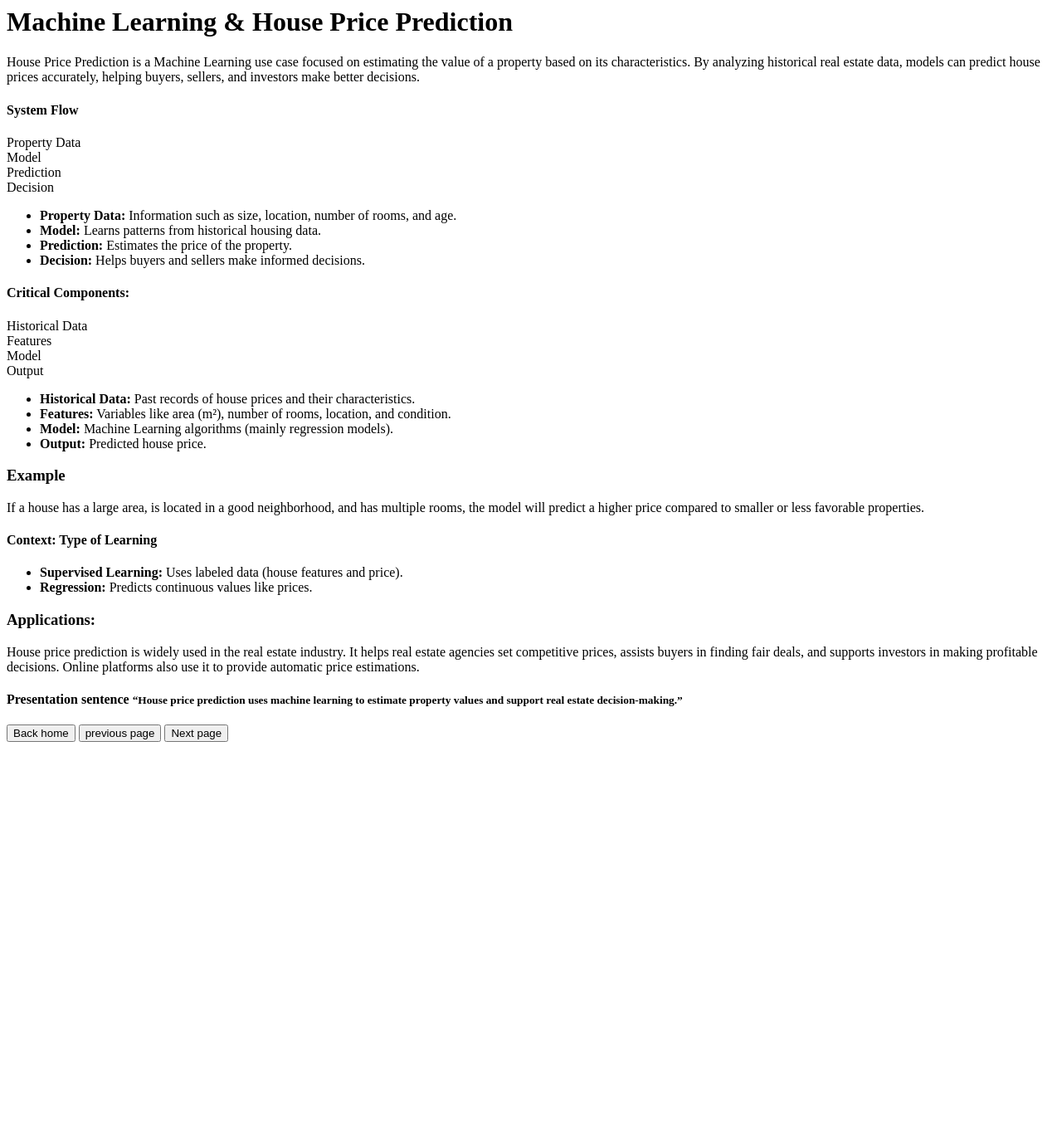
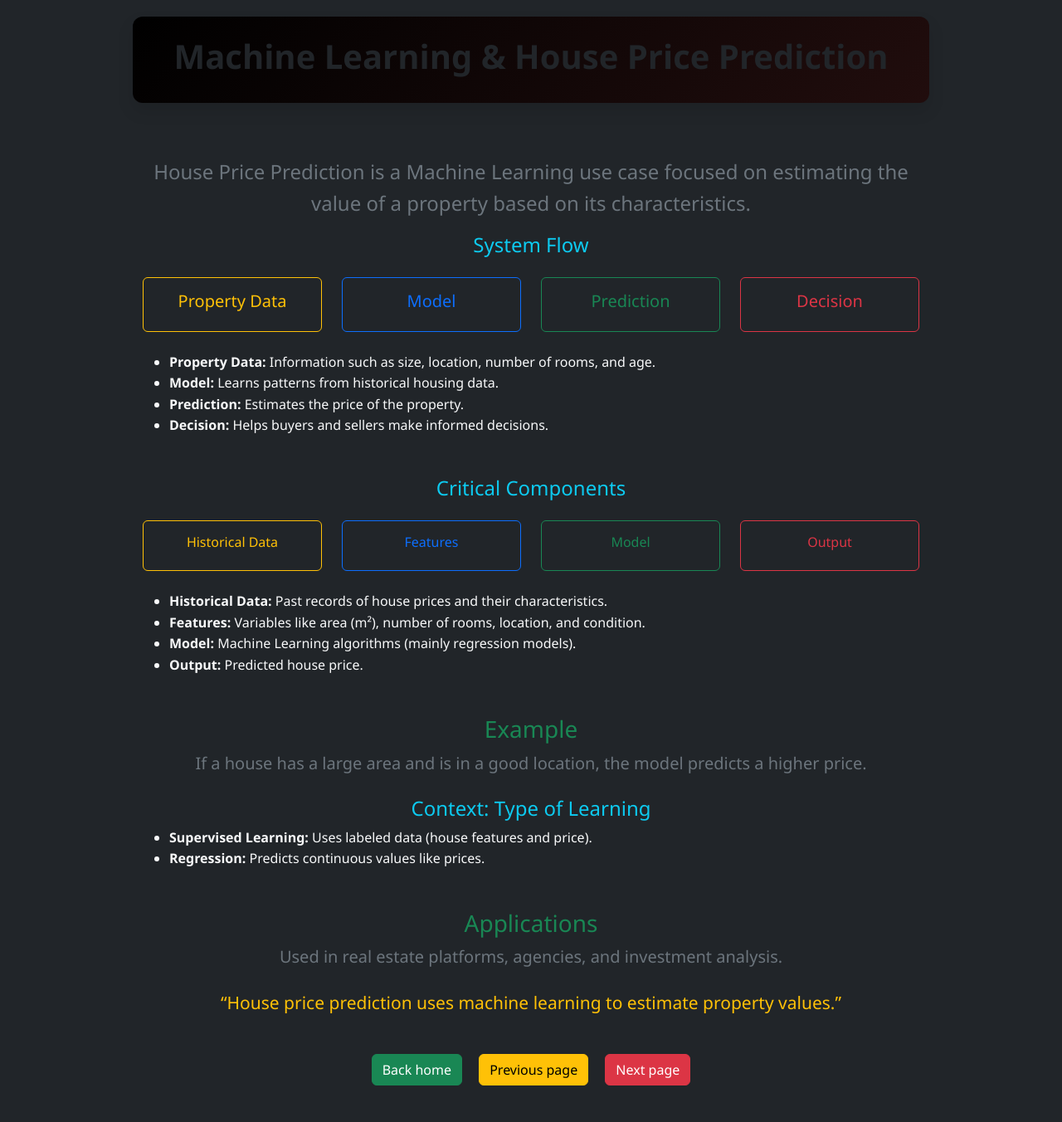
Before and after one commit to angievelasquez-20/machinepython, a Flask app: page /FourPage in a window 1280 px wide. Shown: the whole page at 83% size. Before the commit the page ends 894 px from the top, so only its background shows below. Run offline with Flask 3, Linux system fonts and the light colour scheme.

Commit message:
Aesthetic and variable changes are made regarding use cases 1, 2 and 4. The changes are made in the templates and in the app.py file. The changes are made to make the use cases more aesthetic and to make the variable names more descriptive.

```diff
--- a/templates/caso1.html
+++ b/templates/caso1.html
@@ -81,7 +81,7 @@
 
 <div class="container mt-4 mb-5">
     <button onclick="window.location.href='/'" class="btn btn-primary">Back home</button>
-    <button onclick="window.location.href='/home'" class="btn btn-primary">previous page</button>
+    <button onclick="window.location.href='/'" class="btn btn-primary">previous page</button>
     <button onclick="window.location.href='/secondPage'" class="btn btn-secondary">Next page</button>
 </div>
 
--- a/templates/caso4.html
+++ b/templates/caso4.html
@@ -1,103 +1,153 @@
-<header>
-<h1>Machine Learning & House Price Prediction</h1>
+<!DOCTYPE html>
+<html lang="en">
+<head>
+    <meta charset="UTF-8">
+    <meta name="viewport" content="width=device-width, initial-scale=1.0">
+    <title>Machine Learning</title>
+
+    <!-- Bootstrap -->
+    <link href="https://cdn.jsdelivr.net/npm/bootstrap@5.3.8/dist/css/bootstrap.min.css" rel="stylesheet">
+
+    <link rel="stylesheet" href="{{url_for('static', filename='outfit.css')}}">
+</head>
+
+<body class="bg-dark text-light">
+
+<header class="text-center py-4 bg-warning text-dark">
+    <h1 class="fw-bold">Machine Learning & House Price Prediction</h1>
 </header>
 
 <div class="container py-4">
 
-    <p class="fs-4">
+    <p class="fs-4 text-secondary text-center">
       House Price Prediction is a Machine Learning use case focused on estimating
-      the value of a property based on its characteristics. By analyzing historical
-      real estate data, models can predict house prices accurately, helping buyers,
-      sellers, and investors make better decisions.
+      the value of a property based on its characteristics.
     </p>
+
+    <!-- SYSTEM FLOW EN CARDS -->
+    <h4 class="text-center text-info mb-4">System Flow</h4>
+
+    <div class="row g-4 text-center">
+        <div class="col-md-3">
+            <div class="card bg-dark border-warning h-100">
+                <div class="card-body">
+                    <h5 class="card-title text-warning">Property Data</h5>
+                </div>
+            </div>
         </div>
 
-<h4>System Flow</h4>
+        <div class="col-md-3">
+            <div class="card bg-dark border-primary h-100">
+                <div class="card-body">
+                    <h5 class="card-title text-primary">Model</h5>
+                </div>
+            </div>
+        </div>
 
-<div class="diseño">
-  <div class="container text-center">
-    <div class="row align-items-start">
-      <div class="col">
-        Property Data
+        <div class="col-md-3">
+            <div class="card bg-dark border-success h-100">
+                <div class="card-body">
+                    <h5 class="card-title text-success">Prediction</h5>
                 </div>
-      <div class="col">
-        Model
             </div>
-      <div class="col">
-        Prediction
         </div>
-      <div class="col">
-        Decision
+
+        <div class="col-md-3">
+            <div class="card bg-dark border-danger h-100">
+                <div class="card-body">
+                    <h5 class="card-title text-danger">Decision</h5>
                 </div>
             </div>
         </div>
     </div>
 
-<ul>
+    <!-- LISTA -->
+    <ul class="mt-4">
       <li><strong>Property Data:</strong> Information such as size, location, number of rooms, and age.</li>
       <li><strong>Model:</strong> Learns patterns from historical housing data.</li>
       <li><strong>Prediction:</strong> Estimates the price of the property.</li>
       <li><strong>Decision:</strong> Helps buyers and sellers make informed decisions.</li>
     </ul>
 
-<h4>Critical Components:</h4>
+    <!-- COMPONENTES -->
+    <h4 class="text-center text-info mt-5 mb-4">Critical Components</h4>
 
-<div class="diseño">
-  <div class="container text-center">
-    <div class="row align-items-start">
-      <div class="col">
-        Historical Data
+    <div class="row g-4 text-center">
+        <div class="col-md-3">
+            <div class="card bg-dark border-warning h-100">
+                <div class="card-body">
+                    <h6 class="text-warning">Historical Data</h6>
                 </div>
-      <div class="col">
-        Features
             </div>
-      <div class="col">
-        Model
         </div>
-      <div class="col">
-        Output
+
+        <div class="col-md-3">
+            <div class="card bg-dark border-primary h-100">
+                <div class="card-body">
+                    <h6 class="text-primary">Features</h6>
+                </div>
+            </div>
+        </div>
+
+        <div class="col-md-3">
+            <div class="card bg-dark border-success h-100">
+                <div class="card-body">
+                    <h6 class="text-success">Model</h6>
+                </div>
+            </div>
+        </div>
+
+        <div class="col-md-3">
+            <div class="card bg-dark border-danger h-100">
+                <div class="card-body">
+                    <h6 class="text-danger">Output</h6>
                 </div>
             </div>
         </div>
     </div>
 
-<ul>
+    <ul class="mt-4">
       <li><strong>Historical Data:</strong> Past records of house prices and their characteristics.</li>
       <li><strong>Features:</strong> Variables like area (m²), number of rooms, location, and condition.</li>
       <li><strong>Model:</strong> Machine Learning algorithms (mainly regression models).</li>
       <li><strong>Output:</strong> Predicted house price.</li>
     </ul>
 
-<h3>Example</h3>
-<p class="fs-4">
-  If a house has a large area, is located in a good neighborhood, and has
-  multiple rooms, the model will predict a higher price compared to smaller
-  or less favorable properties.
+    <!-- EJEMPLO -->
+    <h3 class="text-center text-success mt-5">Example</h3>
+    <p class="fs-5 text-secondary text-center">
+      If a house has a large area and is in a good location, the model predicts a higher price.
     </p>
 
-<h4>Context: Type of Learning</h4>
-
+    <!-- CONTEXTO -->
+    <h4 class="text-center text-info mt-4">Context: Type of Learning</h4>
     <ul>
         <li><strong>Supervised Learning:</strong> Uses labeled data (house features and price).</li>
         <li><strong>Regression:</strong> Predicts continuous values like prices.</li>
     </ul>
 
-<h3>Applications:</h3>
-
-<p class="fs-4">
-  House price prediction is widely used in the real estate industry. It helps
-  real estate agencies set competitive prices, assists buyers in finding fair
-  deals, and supports investors in making profitable decisions. Online platforms
-  also use it to provide automatic price estimations.
+    <!-- APLICACIONES -->
+    <h3 class="text-center text-success mt-5">Applications</h3>
+    <p class="fs-5 text-secondary text-center">
+      Used in real estate platforms, agencies, and investment analysis.
     </p>
 
-<h4>
- Presentation sentence
- <small class="text-body-secondary">“House price prediction uses machine learning to estimate
-   property values and support real estate decision-making.”</small>
+    <!-- FRASE -->
+    <h4 class="text-center mt-4">
+        <small class="text-warning">
+        “House price prediction uses machine learning to estimate property values.”
+        </small>
     </h4>
-<div class="container mt-4 mb-5">
-    <button onclick="window.location.href='/'" class="btn btn-primary">Back home</button>
-    <button onclick="window.location.href='/thirdPage'" class="btn btn-primary">previous page</button>
-    <button onclick="window.location.href='/linearRegresion'" class="btn btn-secondary">Next page</button>
+
+    <!-- BOTONES -->
+    <div class="text-center mt-5">
+        <button onclick="window.location.href='/'" class="btn btn-success mx-2">Back home</button>
+        <button onclick="window.location.href='/thirdPage'" class="btn btn-warning mx-2">Previous page</button>
+        <button onclick="window.location.href='/linearRegresion'" class="btn btn-danger mx-2">Next page</button>
     </div>
+
+</div>
+
+<script src="https://cdn.jsdelivr.net/npm/bootstrap@5.3.8/dist/js/bootstrap.bundle.min.js"></script>
+</body>
+</html>
```
Also changed, not shown: templates/caso2.html (+52 -31 lines), templates/home.html (+18 -8 lines). Lines whose indentation alone changed are shown as unchanged.
